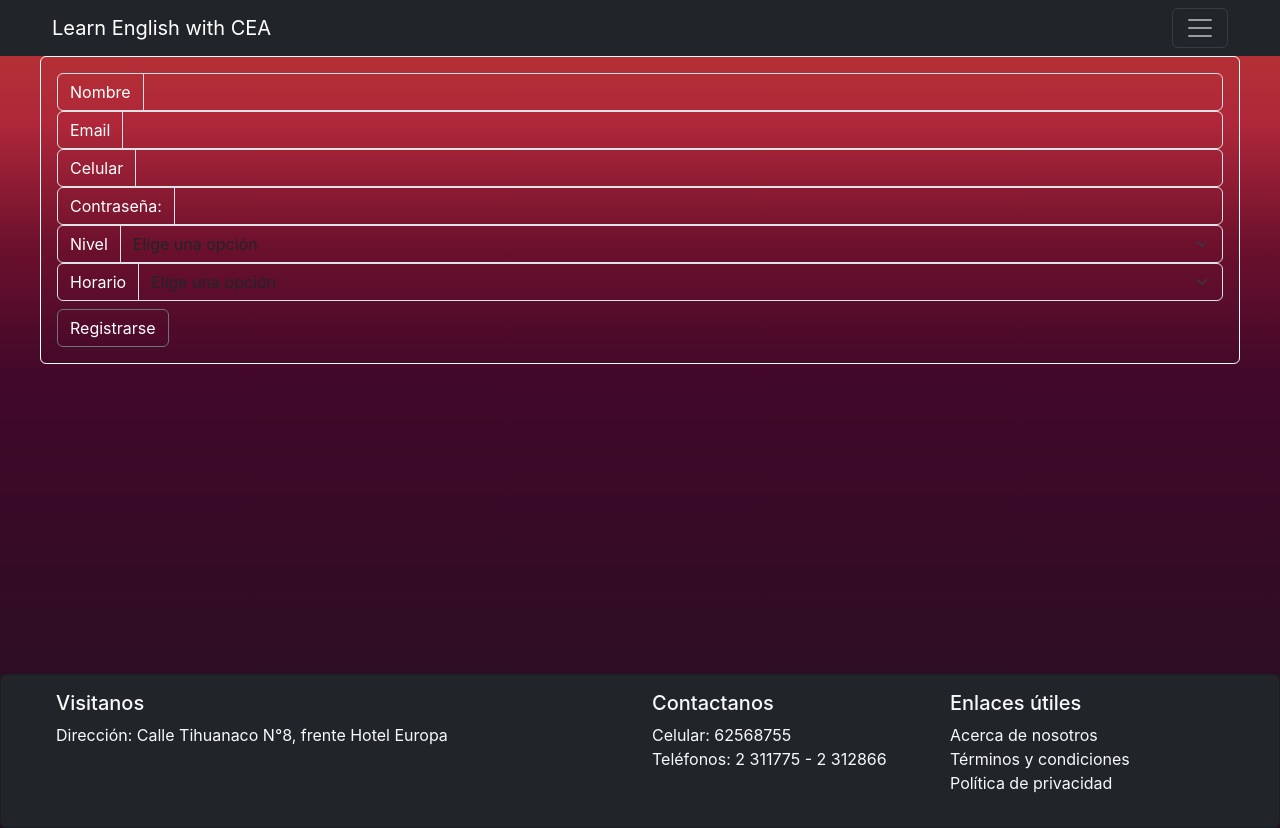
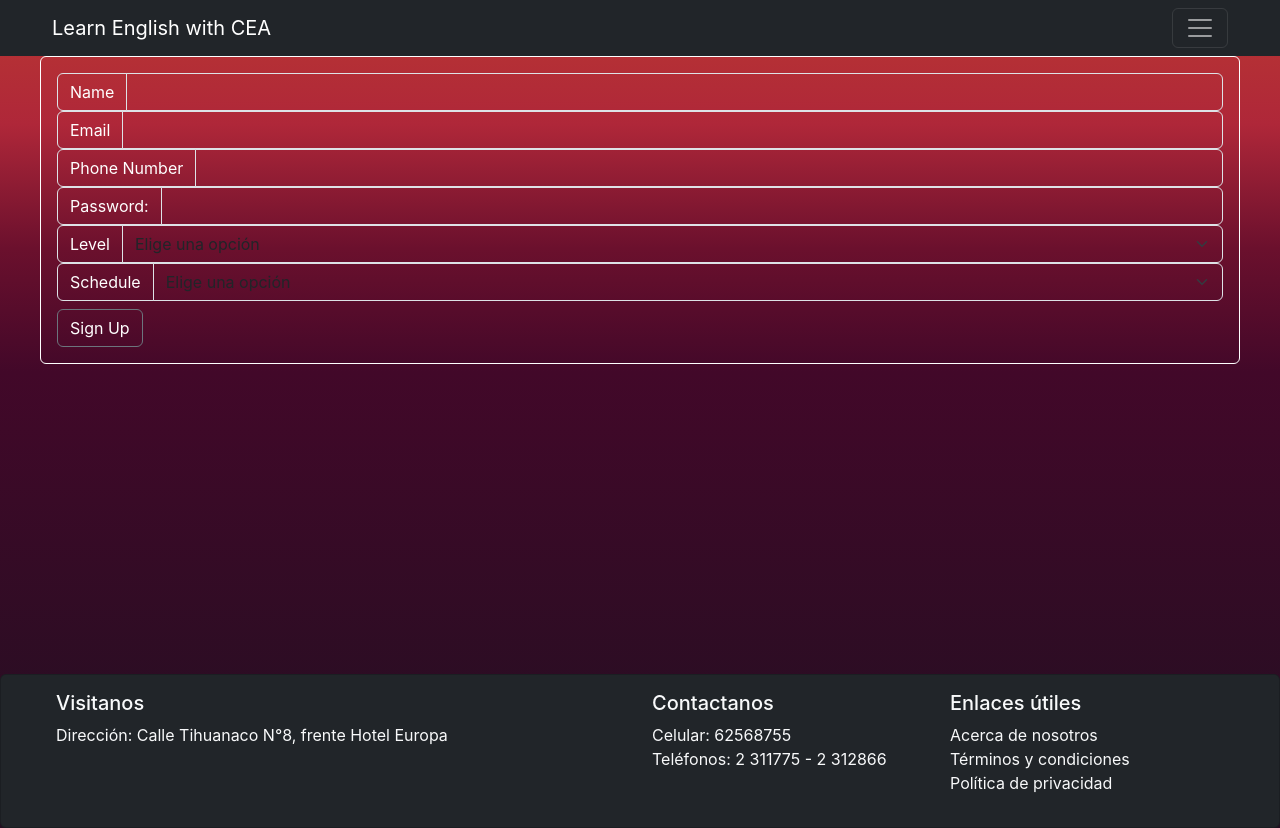
Before and after one commit to Ronald803/learn-english, a React (Create React App) app: page /create-user in a window 1280 px wide. Built offline with nearby package versions, Linux system fonts and the light colour scheme.

Commit message:
'Medio1' changed to 'Medio I'

```diff
--- a/src/components/CreateNewTestForm.js
+++ b/src/components/CreateNewTestForm.js
@@ -30,8 +30,8 @@ export default function CreateNewTestForm(props) {
         let level = [];
         if(checkedBoxes.Básico){level.push("Básico")};
         if(checkedBoxes.Auxiliar){level.push("Auxiliar")};
-        if(checkedBoxes.Medio1){level.push("Medio1")};
-        if(checkedBoxes.Medio2){level.push("Medio2")};
+        if(checkedBoxes.Medio1){level.push("Medio I")};
+        if(checkedBoxes.Medio2){level.push("Medio II")};
         let schedule = [];
         if(checkedBoxes.Mañana){schedule.push("Mañana")};
         if(checkedBoxes.Tarde){schedule.push("Tarde")};
--- a/src/components/CreateUserForm.js
+++ b/src/components/CreateUserForm.js
@@ -56,7 +56,7 @@ const CreateUserForm = () => {
                 className='bg-transparent text-white card-body'
             >
                 <div className='input-group'>
-                    <span htmlFor='name' className='bg-transparent text-white input-group-text'>Nombre</span>
+                    <span htmlFor='name' className='bg-transparent text-white input-group-text'>Name </span>
                     <input
                         type='text'
                         id='name'
@@ -78,7 +78,7 @@ const CreateUserForm = () => {
                 </div>
 
                 <div className='bg-transparent text-white input-group'>
-                    <span htmlFor='cellphone' className='bg-transparent text-white input-group-text'>Celular </span>
+                    <span htmlFor='cellphone' className='bg-transparent text-white input-group-text'>Phone Number </span>
                     <input
                         type='text'
                         id='cellphone'
@@ -88,7 +88,7 @@ const CreateUserForm = () => {
                     />
                 </div>
                 <div className='bg-transparent text-white input-group'>
-                    <span htmlFor='password' className='bg-transparent text-white input-group-text'>Contraseña:</span>
+                    <span htmlFor='password' className='bg-transparent text-white input-group-text'>Password:</span>
                     <input
                         type='password'
                         id='password'
@@ -98,7 +98,7 @@ const CreateUserForm = () => {
                     />
                 </div>
                 <div className='bg-transparent text-white input-group'>
-                    <span htmlFor='level' className='bg-transparent text-white input-group-text'>Nivel </span>
+                    <span htmlFor='level' className='bg-transparent text-white input-group-text'>Level </span>
                     <select
                         name='level'
                         id='level'
@@ -113,7 +113,7 @@ const CreateUserForm = () => {
                     </select>
                 </div>
                 <div className='bg-transparent text-white input-group'>
-                    <span htmlFor='schedule' className='bg-transparent text-white input-group-text'>Horario</span>
+                    <span htmlFor='schedule' className='bg-transparent text-white input-group-text'>Schedule</span>
                         <select
                             name='schedule'
                             id='schedule'
@@ -126,7 +126,7 @@ const CreateUserForm = () => {
                             <option value='Noche'>Noche</option>
                         </select>
                 </div>
-                <button className='bg-transparent text-white mt-2 btn btn-secondary'>Registrarse</button>
+                <button className='bg-transparent text-white mt-2 btn btn-secondary'>Sign Up</button>
             </form>
         </div>
 
--- a/src/components/LoginForm.js
+++ b/src/components/LoginForm.js
@@ -43,7 +43,7 @@ const LoginForm = () => {
         <div className='bg-transparent text-white border-white card'>
             <form className='bg-transparent text-white card-body' onSubmit={handleSubmit}>
                 <div className='bg-transparent text-white mb-3'>
-                    <label className='bg-transparent text-white form-label' htmlFor='email'>Correo electrónico </label>
+                    <label className='bg-transparent text-white form-label' htmlFor='email'>Email</label>
                     <input
                         type='text'
                         id='email'
@@ -53,7 +53,7 @@ const LoginForm = () => {
                     />
                 </div>
                 <div className='bg-transparent text-white mb-3'>
-                    <label className='bg-transparent text-white form-label' htmlFor='password'>Contraseña </label>
+                    <label className='bg-transparent text-white form-label' htmlFor='password'>Password</label>
                     <input
                         className='bg-transparent text-white form-control'
                         type='password'
```
